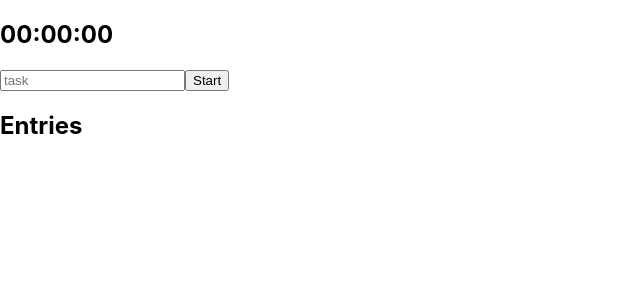
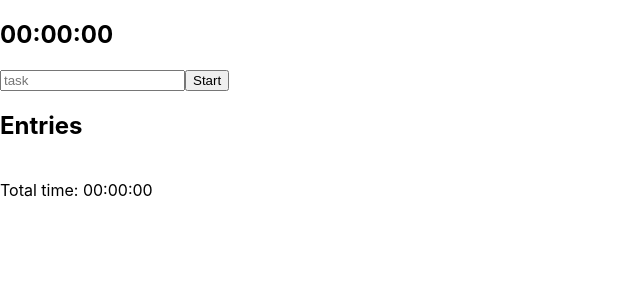
Before and after one commit to michie1/tt, a React (Create React App) app in the folder frontend/: page / in a window 1280 px wide. Shown: the top 300 px of the page, without its empty margins (0-640 px from the left). Built offline with nearby package versions, Linux system fonts and the light colour scheme.

Commit message:
Show total time

```diff
--- a/frontend/src/App.js
+++ b/frontend/src/App.js
@@ -26,7 +26,6 @@ function prependZero(number) {
 }
 
 function Entry(props) {
-  console.log({props});
   return <li>
       <Timer time={props.entry.time} /> - {props.entry.text}
       <button onClick={() => { props.continue(); }}>Continue</button>
@@ -125,6 +124,10 @@ function App() {
     }
   }, [started]);
 
+  const sum = entries.reduce((soFar, entry) => {
+    return soFar + entry.time;
+  }, time);
+
   return (
     <div>
       <h2><Timer started={started} time={time} /></h2>
@@ -135,6 +138,8 @@ function App() {
         stop={() => { dispatch({ type: 'add' })}}
       />
       <Entries entries={entries} dispatch={dispatch} />
+      <br />
+      Total time: <Timer time={sum} />
     </div>
   );
 }
```
